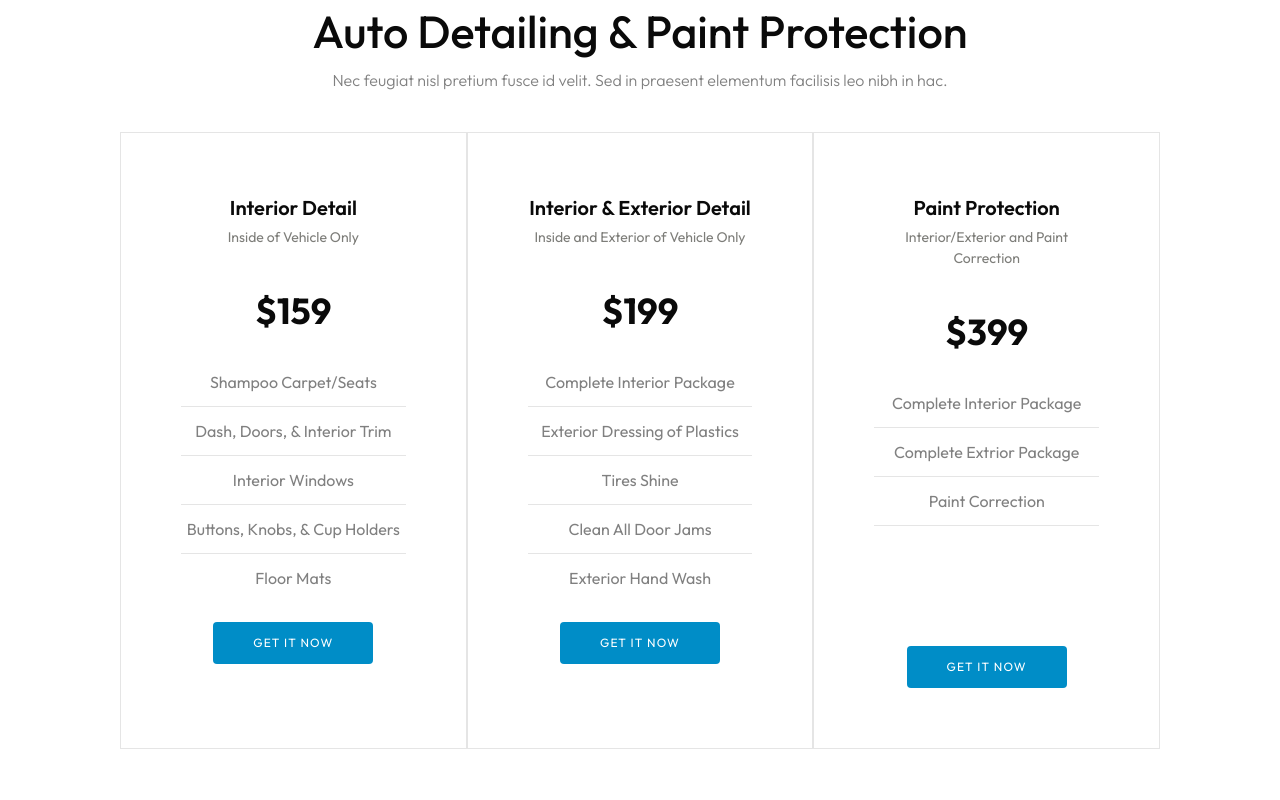
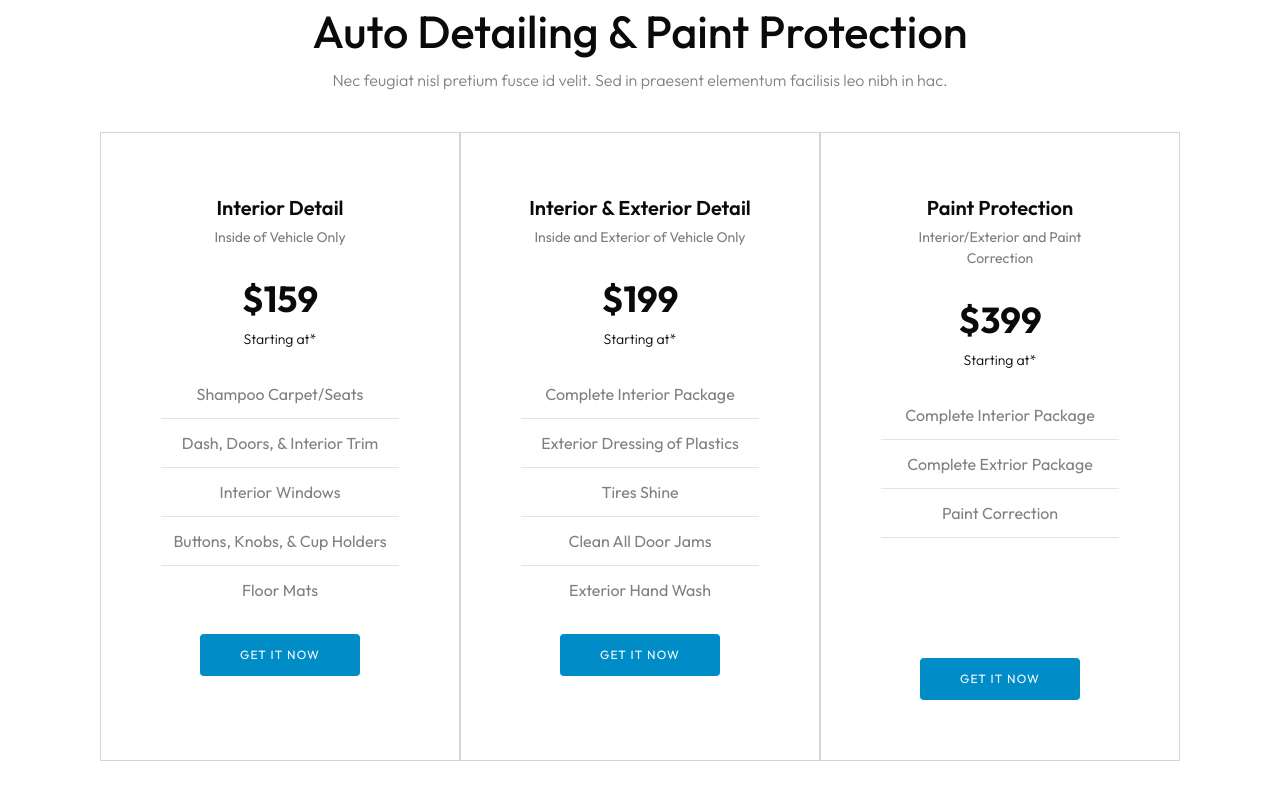
Before and after one commit to Ubaid-Nadeem/car-wash, a Next.js app: page / in a window 1280 px wide. Shown: the part 4117-4917 px from the top of the page. Built offline with nearby package versions, Linux system fonts and the light colour scheme.

Commit message:
pricing section complete

```diff
--- a/src/components/pricing.tsx
+++ b/src/components/pricing.tsx
@@ -46,34 +46,37 @@ export default function Pricing() {
         facilisis leo nibh in hac.
       </p>
 
-      <div className="flex md:flex-row flex-col mt-10 px-5">
-        <div className="py-15 flex-1 border text-center px-15">
+      <div className="flex md:flex-row flex-col mt-10">
+        <div className="py-15 flex-1 border-1 border-gray-300 text-center md:px-15 px-8">
           <h3 className="font-semibold text-[20px] ">Interior Detail</h3>
           <p className="text-[#7d7d79]  p-1 text-[14px]">
             Inside of Vehicle Only
           </p>
 
-          <h2 className="font-bold text-[36px] pt-8">$159</h2>
+          <h2 className="font-bold text-[36px] pt-5 pb-0">$159</h2>
+          <span className="text-[14px] p-0 font-light">Starting at*</span>
 
           <div className="text-[gray] mt-5">
-            <p className="py-3 border-b">Shampoo Carpet/Seats</p>
-            <p className="py-3 border-b">Dash, Doors, & Interior Trim</p>
-            <p className="py-3 border-b">Interior Windows</p>
-            <p className="py-3 border-b">Buttons, Knobs, & Cup Holders</p>
+            <p className="py-3 border-b ">Shampoo Carpet/Seats</p>
+            <p className="py-3 border-b ">Dash, Doors, & Interior Trim</p>
+            <p className="py-3 border-b ">Interior Windows</p>
+            <p className="py-3 border-b ">Buttons, Knobs, & Cup Holders</p>
             <p className="py-3">Floor Mats</p>
           </div>
           <button className="text-white bg-[#008dc7] mt-5 py-3 px-10 rounded cursor-pointer tracking-widest text-[12px]">
             GET IT NOW
           </button>
         </div>
-        <div className="py-15 flex-1 border text-center  px-15">
+        <div className="py-15 flex-1 border-1 border-gray-300 text-center  md:px-15 px-8">
           <h3 className="font-semibold text-[20px]">
             Interior & Exterior Detail
           </h3>
           <p className="text-[#7d7d79] p-1 text-[14px]">
             Inside and Exterior of Vehicle Only
           </p>
-          <h2 className="font-bold text-[36px] pt-8">$199</h2>
+          <h2 className="font-bold text-[36px] pt-5">$199</h2>
+          <span className="text-[14px] p-0 font-light">Starting at*</span>
+
           <div className="text-[gray] mt-5">
             <p className="py-3 border-b">Complete Interior Package</p>
             <p className="py-3 border-b">Exterior Dressing of Plastics</p>
@@ -85,12 +88,14 @@ export default function Pricing() {
             GET IT NOW
           </button>
         </div>
-        <div className="py-15 flex-1 border text-center  px-15">
+        <div className="py-15 flex-1 border-1 border-gray-300 text-center  md:px-15 px-8">
           <h3 className="font-semibold text-[20px]">Paint Protection</h3>
           <p className="text-[#7d7d79]  p-1 text-[14px]">
             Interior/Exterior and Paint Correction
           </p>
-          <h2 className="font-bold text-[36px] pt-8">$399</h2>
+          <h2 className="font-bold text-[36px] pt-5">$399</h2>
+          <span className="text-[14px] p-0 font-light">Starting at*</span>
+
           <div className="text-[gray] mt-5">
             <p className="py-3 border-b">Complete Interior Package</p>
             <p className="py-3 border-b">Complete Extrior Package</p>
```
